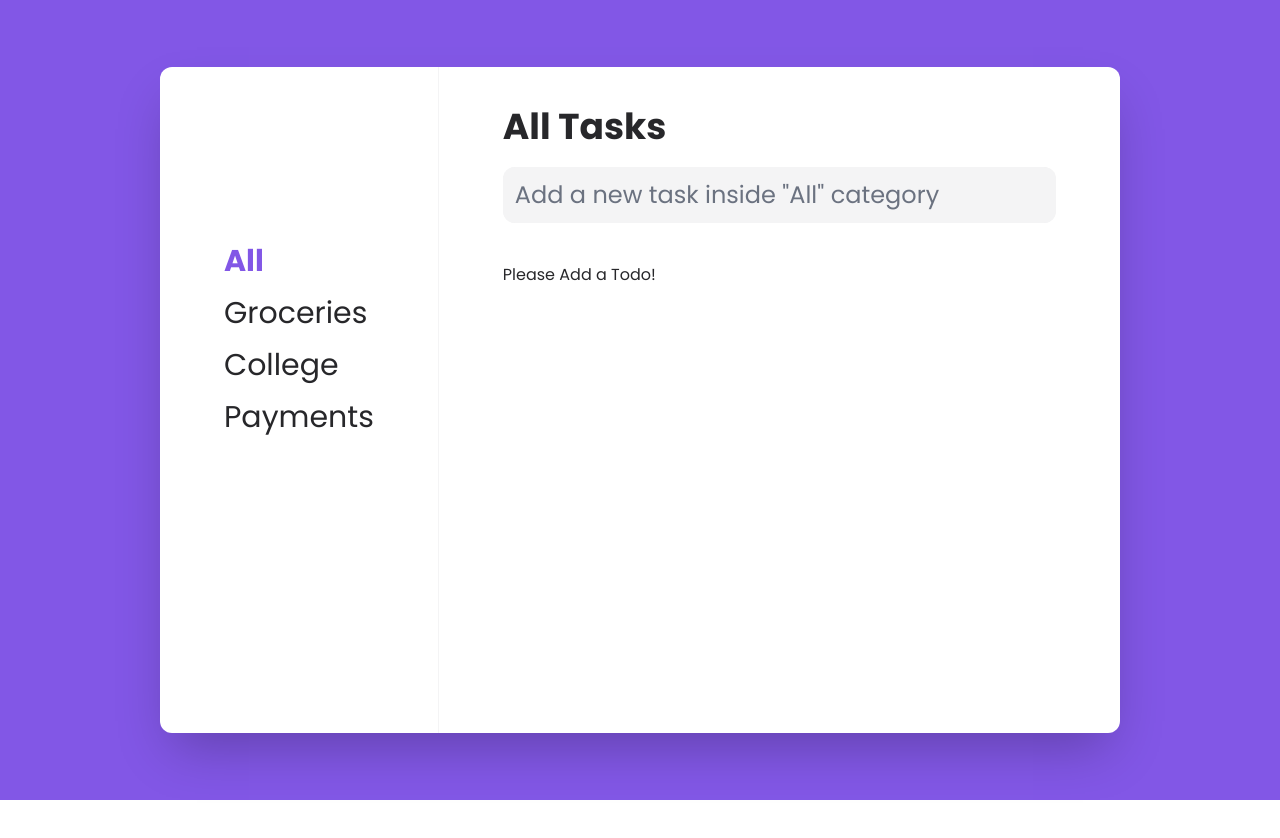
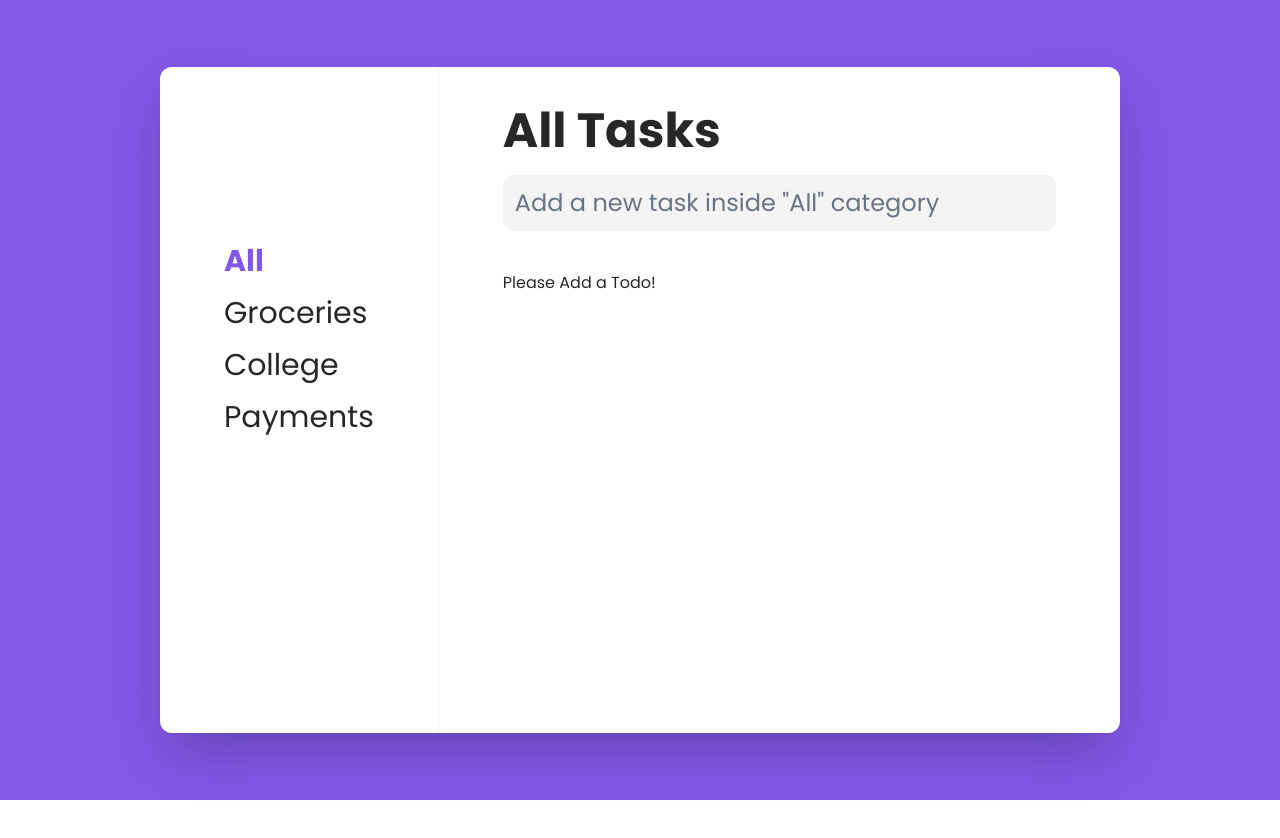
Before and after one commit to Sn0wye/spaces, a React (Vite) app: page / in a window 1280 px wide. Shown: the top 838 px of the page. Built offline with nearby package versions, Linux system fonts and the light colour scheme; the HTML template or start-up script is replaced by a standard one.

Commit message:
💄 Update the title size

```diff
--- a/src/Components/Title.tsx
+++ b/src/Components/Title.tsx
@@ -6,7 +6,7 @@ export default function Title() {
   const { selectedCategory } = useContext(SelectedCategory);
 
   return (
-    <h1 className="text-4xl font-bold pt-10">
+    <h1 className="text-5xl font-bold pt-10">
       {selectedCategory === "all"
         ? "All Tasks"
         : capitalizeFirstLetter(selectedCategory)}
```
